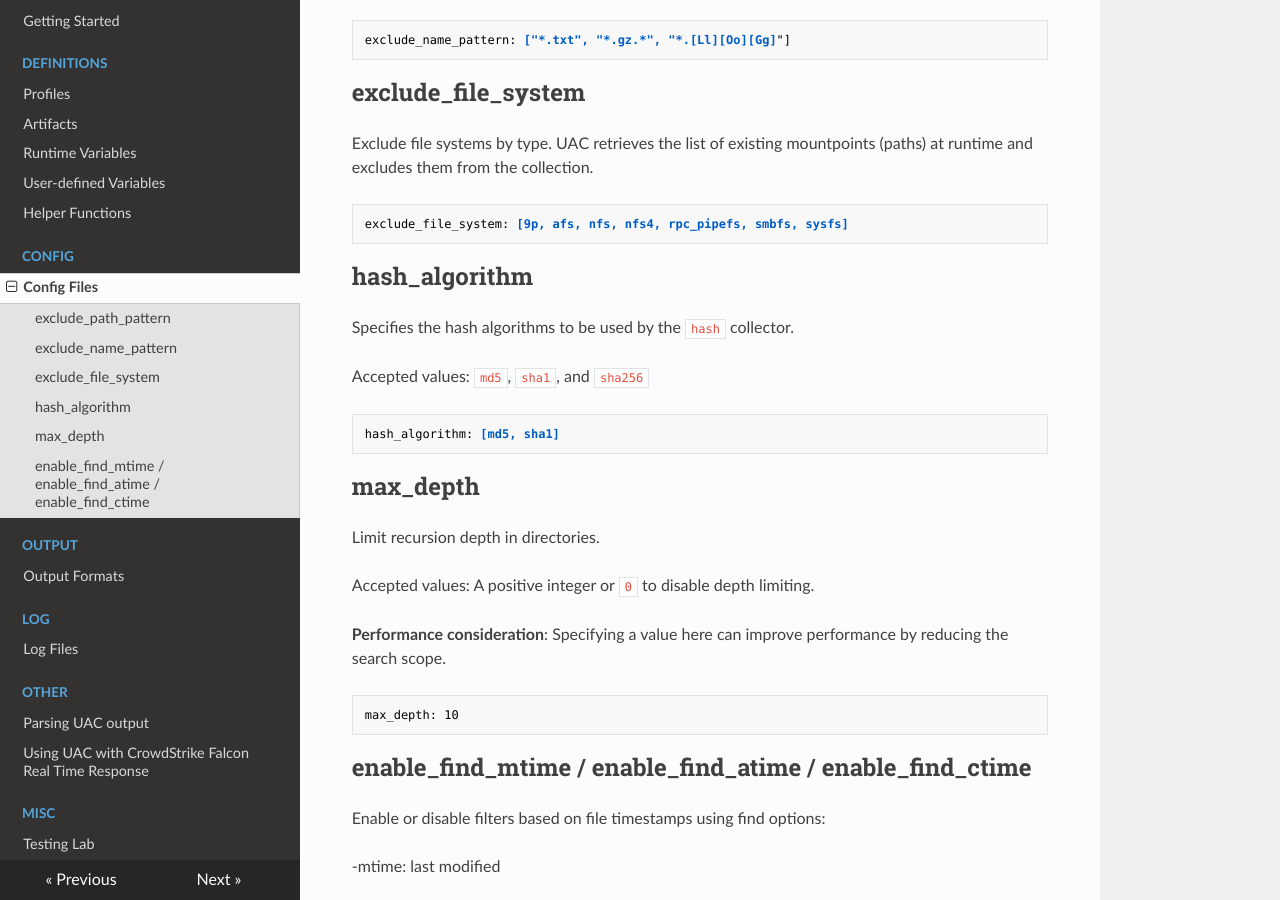
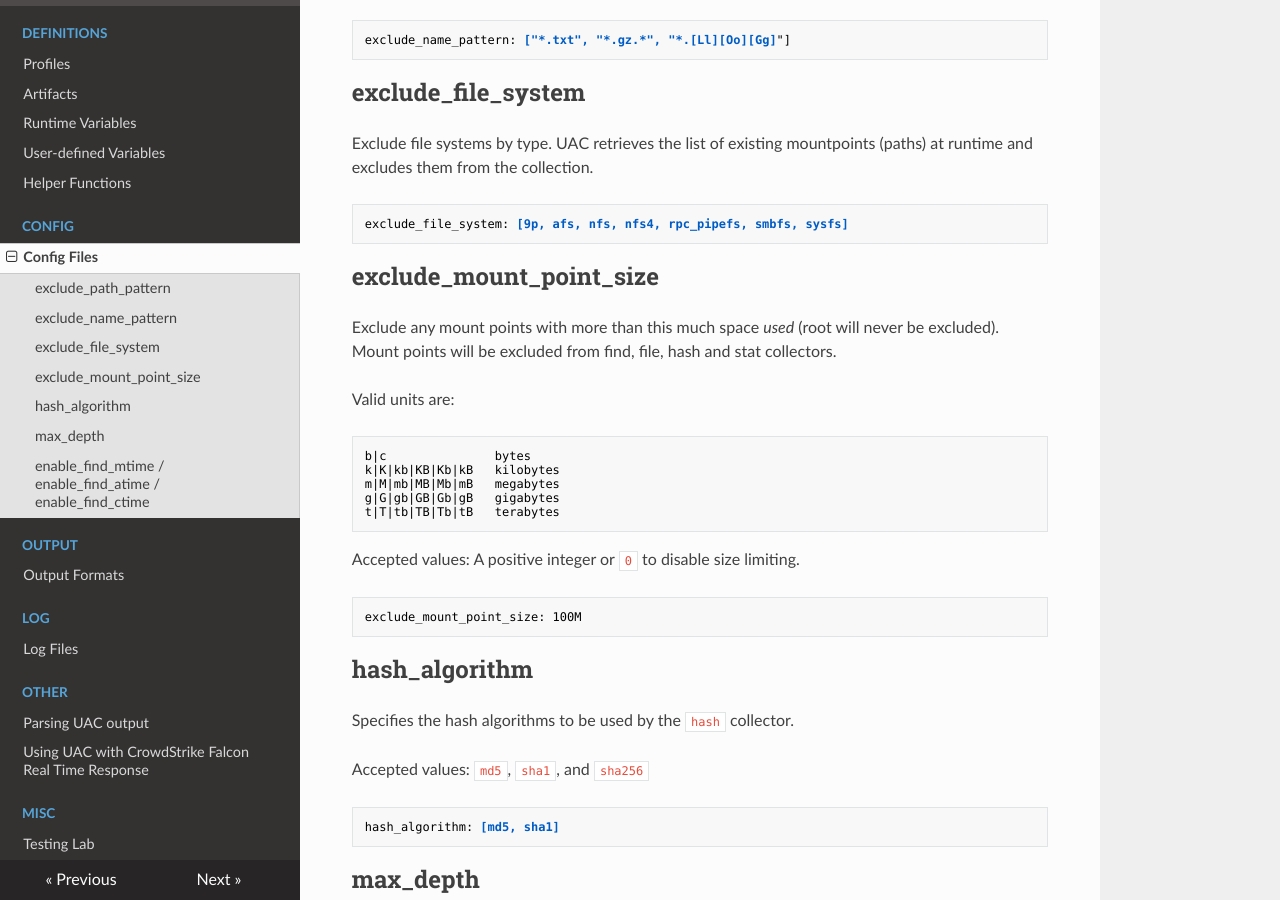
Before and after one commit to tclahr/uac-docs, an MkDocs documentation site: the page built from docs/config_file.md, in a window 1280 px wide and 900 px high, scrolled down 698 px. Built offline with MkDocs 1.6.1, drawn with Linux system fonts in a browser that asks for light colours; nearby versions of some CDN libraries.

Commit message:
add exclude_mount_point_size doc

````diff
--- a/docs/config_file.md
+++ b/docs/config_file.md
@@ -30,6 +30,26 @@ Exclude file systems by type. UAC retrieves the list of existing mountpoints (pa
 
 ```ini
 exclude_file_system: [9p, afs, nfs, nfs4, rpc_pipefs, smbfs, sysfs]
+```
+
+## exclude\_mount\_point\_size
+
+Exclude any mount points with more than this much space *used* (root will never be excluded). Mount points will be excluded from find, file, hash and stat collectors.
+
+Valid units are:
+
+```text
+b|c               bytes
+k|K|kb|KB|Kb|kB   kilobytes
+m|M|mb|MB|Mb|mB   megabytes
+g|G|gb|GB|Gb|gB   gigabytes
+t|T|tb|TB|Tb|tB   terabytes
+```
+
+Accepted values: A positive integer or `0` to disable size limiting.
+
+```ini
+exclude_mount_point_size: 100M
 ```
 
 ## hash_algorithm
````
